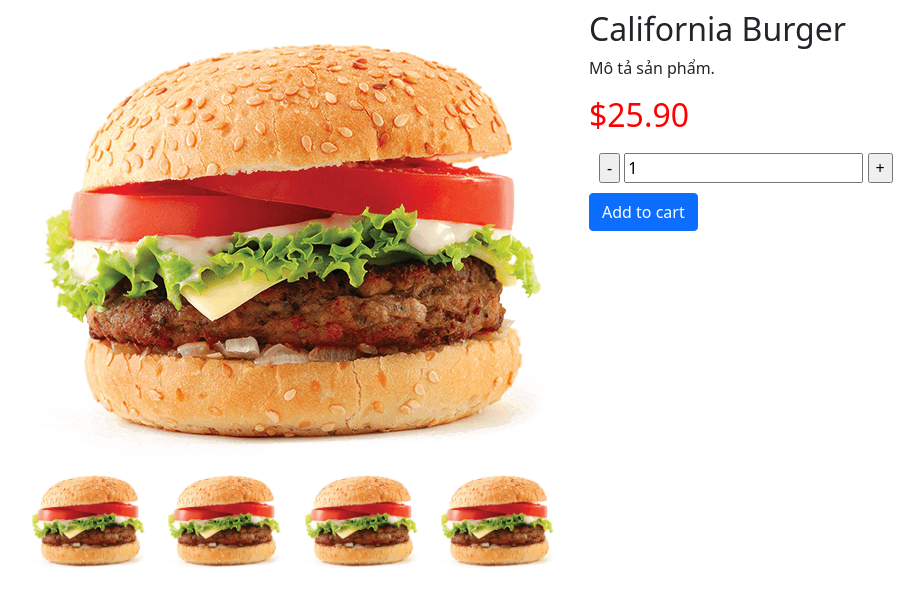
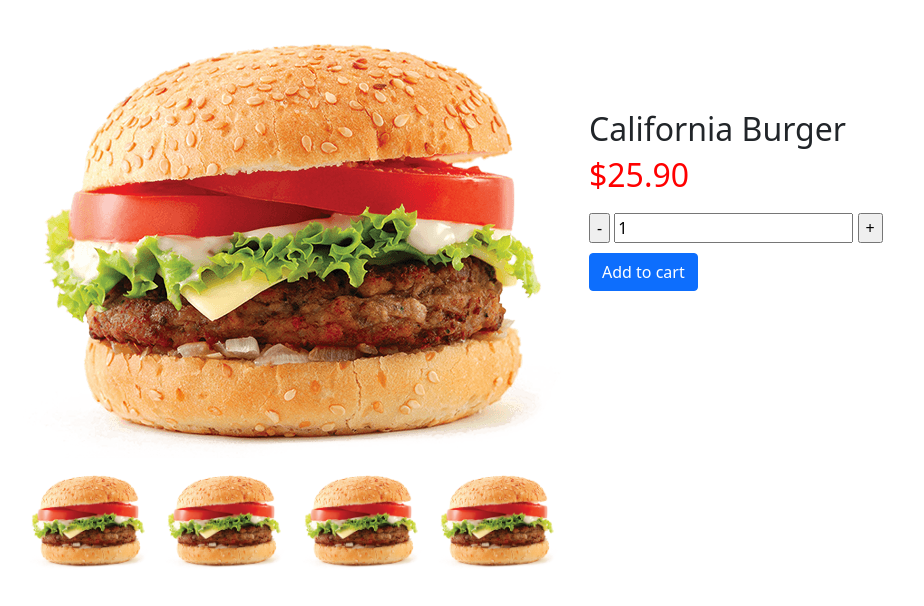
Before and after one commit to viettrungq92/Restaurant_POS_L06_Nhom44, a Flask app: template website/templates/detail.html in a window 1280 px wide. Shown: the top 606 px of the page, without its empty margins (158-1082 px from the left). Run offline with Flask 2, Linux system fonts and the light colour scheme; the template is opened without the code that fills it, so the values that code supplies are empty.

Commit message:
chi tiet - lan 3

```diff
--- a/website/static/css/style-detail.css
+++ b/website/static/css/style-detail.css
@@ -1,4 +1,4 @@
-body{
+body {
     margin: 10px;
 }
 
@@ -8,6 +8,7 @@ body{
     border: none;
     transition: all 0.5s;
 }
+
 .card:hover {
     background-color: #ccc;
 }
@@ -17,9 +18,11 @@ body{
     display: flex;
     text-align: center;
 }
+
 .box-bottom img {
     width: 90%;
 }
+
 .padding-7 {
     padding: 7px;
 }
@@ -27,6 +30,11 @@ body{
 .price {
     color: red;
 }
+
+.description {
+    padding-top: 100px;
+}
+
 
 /* -- quantity box -- */
 
@@ -48,7 +56,8 @@ body{
     position: relative;
     white-space: nowrap;
     vertical-align: top;
-	   margin: 10px;
+    margin: 10px 0px;
+    ;
 }
 
 .quantity.buttons_added input {
@@ -82,6 +91,7 @@ body{
     margin: 0;
 }
 
+
 /*
 	.quantity.buttons_added.minus: hover,
 	.quantity.buttons_added.plus: hover {
--- a/website/templates/detail.html
+++ b/website/templates/detail.html
@@ -7,14 +7,11 @@
     <meta name="viewport" content="width=device-width, initial-scale=1.0">
     <!-- <link type="text/css" rel="stylesheet" href="../static/css/bootstrap.min.css"> -->
     <!-- Bootstrap v5.1 -->
-	<link href="https://cdn.jsdelivr.net/npm/bootstrap@5.1.3/dist/css/bootstrap.min.css" rel="stylesheet"
-		integrity="sha384-1BmE4kWBq78iYhFldvKuhfTAU6auU8tT94WrHftjDbrCEXSU1oBoqyl2QvZ6jIW3" crossorigin="anonymous">
+    <link href="https://cdn.jsdelivr.net/npm/bootstrap@5.1.3/dist/css/bootstrap.min.css" rel="stylesheet" integrity="sha384-1BmE4kWBq78iYhFldvKuhfTAU6auU8tT94WrHftjDbrCEXSU1oBoqyl2QvZ6jIW3" crossorigin="anonymous">
     <link type="text/css" rel="stylesheet" href="../static/css/style-detail.css">
     <!-- <script src="//code.jquery.com/jquery-1.11.1.min.js"></script> -->
     <!-- JQUERY -->
-	<script src="https://cdnjs.cloudflare.com/ajax/libs/jquery/3.6.0/jquery.min.js"
-		integrity="sha512-894YE6QWD5I59HgZOGReFYm4dnWc1Qt5NtvYSaNcOP+u1T9qYdvdihz0PPSiiqn/+/3e7Jo4EaG7TubfWGUrMQ=="
-		crossorigin="anonymous" referrerpolicy="no-referrer"></script>
+    <script src="https://cdnjs.cloudflare.com/ajax/libs/jquery/3.6.0/jquery.min.js" integrity="sha512-894YE6QWD5I59HgZOGReFYm4dnWc1Qt5NtvYSaNcOP+u1T9qYdvdihz0PPSiiqn/+/3e7Jo4EaG7TubfWGUrMQ==" crossorigin="anonymous" referrerpolicy="no-referrer"></script>
     <script src="https://code.jquery.com/ui/1.13.0/jquery-ui.js"></script>
 </head>
 
@@ -32,34 +29,28 @@
                     </div>
                     <div class="box-bottom">
                         <div>
-							<a href="#" onclick="changeImage(1)"><img src="../static/image/burger-california.png"
-									alt="Hinh"></a>
+                            <a href="#" onclick="changeImage(1)"><img src="../static/image/burger-california.png" alt="Hinh"></a>
                         </div>
                         <div>
-							<a href="#" onclick="changeImage(2)"><img src="../static/image/burger-california.png"
-									alt="Hinh"></a>
+                            <a href="#" onclick="changeImage(2)"><img src="../static/image/burger-california.png" alt="Hinh"></a>
                         </div>
                         <div>
-							<a href="#" onclick="changeImage(3)"><img src="../static/image/burger-california.png"
-									alt="Hinh"></a>
+                            <a href="#" onclick="changeImage(3)"><img src="../static/image/burger-california.png" alt="Hinh"></a>
                         </div>
                         <div>
-							<a href="#" onclick="changeImage(4)"><img src="../static/image/burger-california.png"
-									alt="Hinh"></a>
+                            <a href="#" onclick="changeImage(4)"><img src="../static/image/burger-california.png" alt="Hinh"></a>
                         </div>
                     </div>
                 </div>
             </div>
 
-			<div class="col-md-4">
+            <div class="col-md-4 description">
                 <h2>California Burger</h2>
-				<p>Mô tả sản phẩm.</p>
                 <h2 class="price">$25.90</h2>
 
                 <div class="quantity buttons_added">
                     <input type="button" value="-" class="minus">
-					<input type="number" step="1" min="1" max="" name="quantity" value="1" title="Qty"
-						class="input-text qty text" size="4" pattern="" inputmode="">
+                    <input type="number" step="1" min="1" max="" name="quantity" value="1" title="Qty" class="input-text qty text" size="2" pattern="" inputmode="">
                     <input type="button" value="+" class="plus">
                 </div>
 
```
Lines whose indentation alone changed are shown as unchanged.
